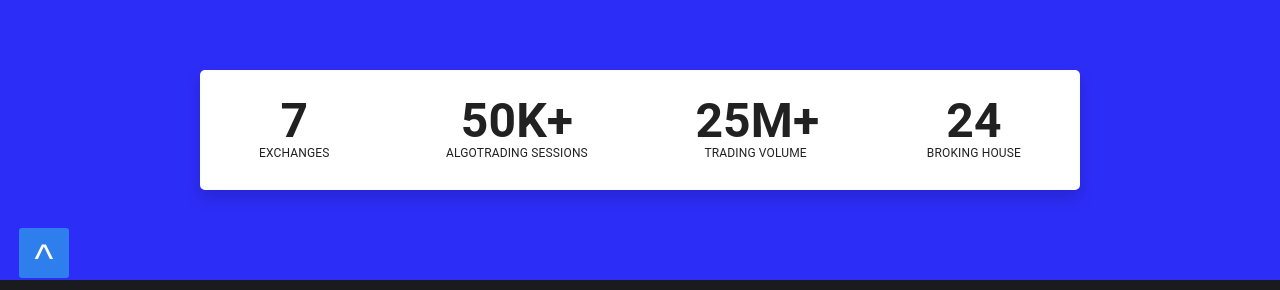
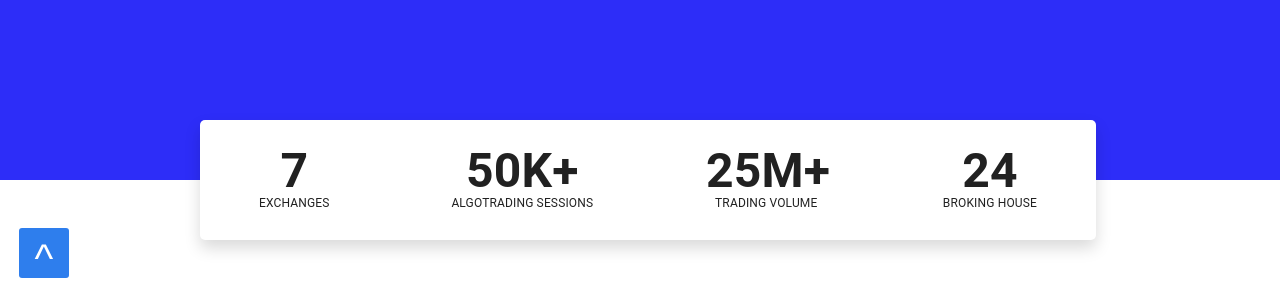
Before and after one commit to iamabhiCH/TruTrade---The-Trading-Application, a React (Create React App) app: page / in a window 1280 px wide. Shown: the part 452-742 px from the top of the page. Built offline with nearby package versions, Linux system fonts and the light colour scheme.

Commit message:
7/41 adding background color in  hero section.

```diff
--- a/src/components/landingPage.css
+++ b/src/components/landingPage.css
@@ -1,8 +1,11 @@
 .landingPage-container {
     display: flex;
     flex-direction: column;
+}
+.hero-section{
     background-color: rgb(45, 45, 248);
     padding: 0 200px;
+    height: 70vh;
 }
 .main-text{
     width: 100%;
@@ -53,13 +56,15 @@
     display: flex;
     background-color: white;
     justify-content: space-between;
-    width: 100%;
+    width: 70%;
     height: 120px;
     padding: 20px;
-    margin-bottom: 90px;
+    margin-top: -60px;
+    margin-bottom: 85px;
     border-radius: 5px;
     box-shadow: 0 0.5rem 1rem rgba(0, 0, 0, 0.15) !important;
     line-height: 1px;
+    margin-left: 200px;
 }
 .user-bar h1 {
     text-align: center;
--- a/src/components/landingPage.js
+++ b/src/components/landingPage.js
@@ -1,23 +1,28 @@
 import React from "react";
-import './landingPage.css';
-import HeroImg from '../resource/NewHero.svg';
+import "./landingPage.css";
+import HeroImg from "../resource/NewHero.svg";
 
 const LandingPage = () => {
     return (
         <div className="landingPage-container">
+            <div className="hero-section">
                 <div className="text-image">
                     <div className="main-text">
-                    <h1>Trade Smarter,<br/> Not Harder</h1>
+                        <h1>
+                            Trade Smarter,
+                            <br /> Not Harder
+                        </h1>
                         <h3>Where efficiency meets success</h3>
                         <p>
-                        Our goal is to simplify the investment process,<br /> making
-                        it as effortless as possible, even if you're new to
-                        investing.
+                            Our goal is to simplify the investment process,
+                            <br /> making it as effortless as possible, even if
+                            you're new to investing.
                         </p>
                         <button>GET STARTED</button>
                     </div>
                     <div className="landingPage-img">
-                    <img src={HeroImg} alt="Hero Image"/>
+                        <img src={HeroImg} alt="Hero Image" />
+                    </div>
                 </div>
             </div>
             <div className="user-bar">
```
Lines whose indentation alone changed are shown as unchanged.
